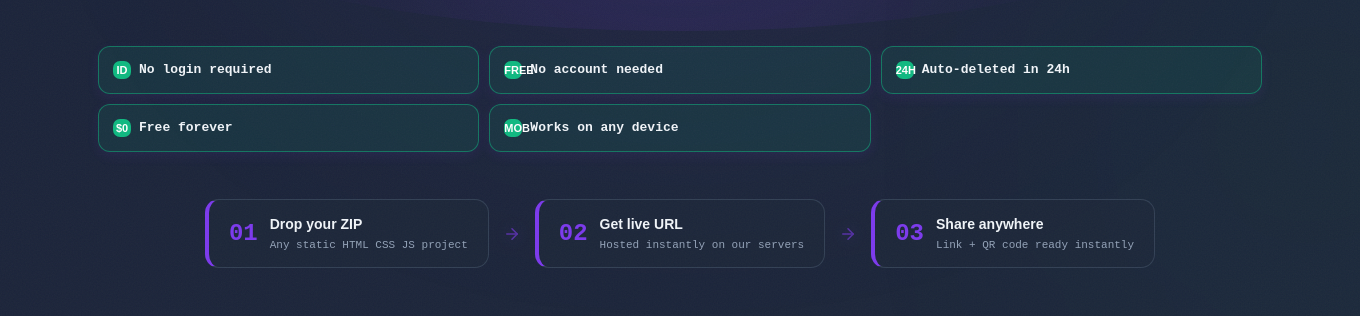
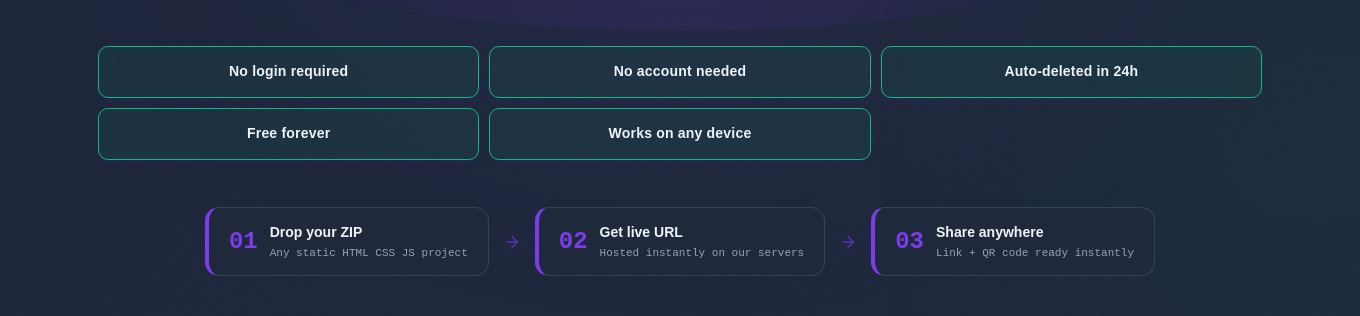
Before and after one commit to rvkarthik579/runzip, an Electron app: page public/index.html in a window 1360 px wide. Shown: the part 415-731 px from the top of the page. Drawn offline with nearby package versions, Linux system fonts and the light colour scheme; a web font is replaced by a local one.

Commit message:
fix trust badges: remove colored highlights, create clean emerald-bordered design cohesive with purple theme

```diff
--- a/public/index.html
+++ b/public/index.html
@@ -279,42 +279,36 @@
     .trust-item {
       display: flex;
       align-items: center;
-      gap: 8px;
-      font-size: 13px;
-      font-weight: 800;
+      justify-content: center;
+      gap: 0;
+      font-size: 14px;
+      font-weight: 600;
       color: var(--text);
-      font-family: 'Departure Mono', monospace;
-      min-height: 48px;
-      padding: 11px 14px;
-      border-radius: 12px;
-      background: rgba(16, 185, 129, 0.1);
-      border: 1px solid rgba(16, 185, 129, 0.5);
-      box-shadow: 0 4px 12px rgba(124, 58, 237, 0.1);
-      transition: transform 0.2s ease, border-color 0.2s ease, background 0.2s ease;
+      font-family: 'Cabinet Grotesk', sans-serif;
+      min-height: 52px;
+      padding: 12px 16px;
+      border-radius: 10px;
+      background: rgba(16, 185, 129, 0.08);
+      border: 1.5px solid var(--accent2);
+      box-shadow: 0 2px 8px rgba(124, 58, 237, 0.08);
+      transition: all 0.3s cubic-bezier(0.4, 0, 0.2, 1);
+      text-align: center;
     }
 
     .trust-item:hover {
-      transform: scale(1.05);
-      border-color: var(--accent2);
-      background: rgba(16, 185, 129, 0.15);
+      transform: translateY(-2px);
+      border-color: var(--accent);
+      background: rgba(124, 58, 237, 0.12);
+      box-shadow: 0 4px 16px rgba(124, 58, 237, 0.2);
     }
 
     .trust-icon {
-      width: 18px;
-      height: 18px;
-      border-radius: 7px;
-      display: grid;
-      place-items: center;
-      background: var(--accent2);
-      color: white;
-      flex-shrink: 0;
-      font-size: 11px;
-      font-family: 'Cabinet Grotesk', sans-serif;
-      font-weight: 900;
+      display: none !important;
     }
 
     .trust-label {
-      line-height: 1.3;
+      line-height: 1.4;
+      letter-spacing: 0.2px;
     }
 
     .how-it-works {
```
